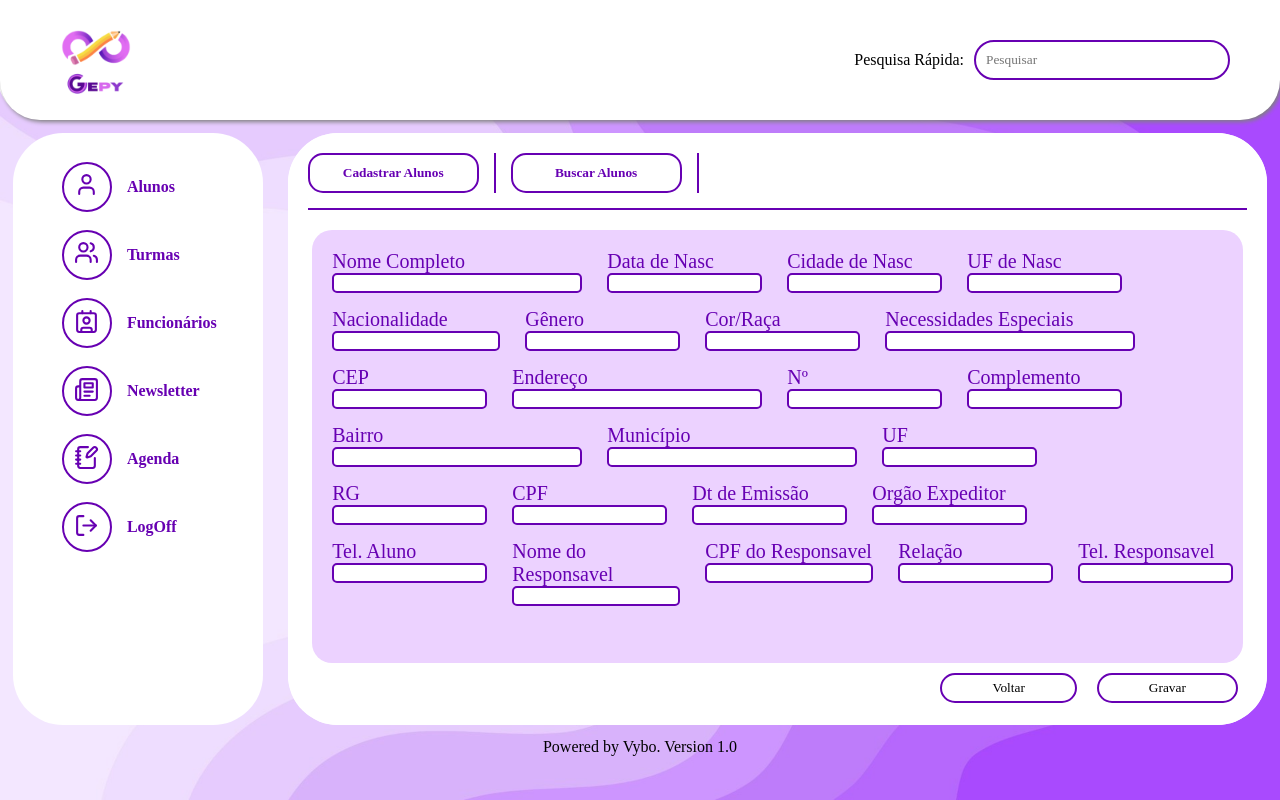
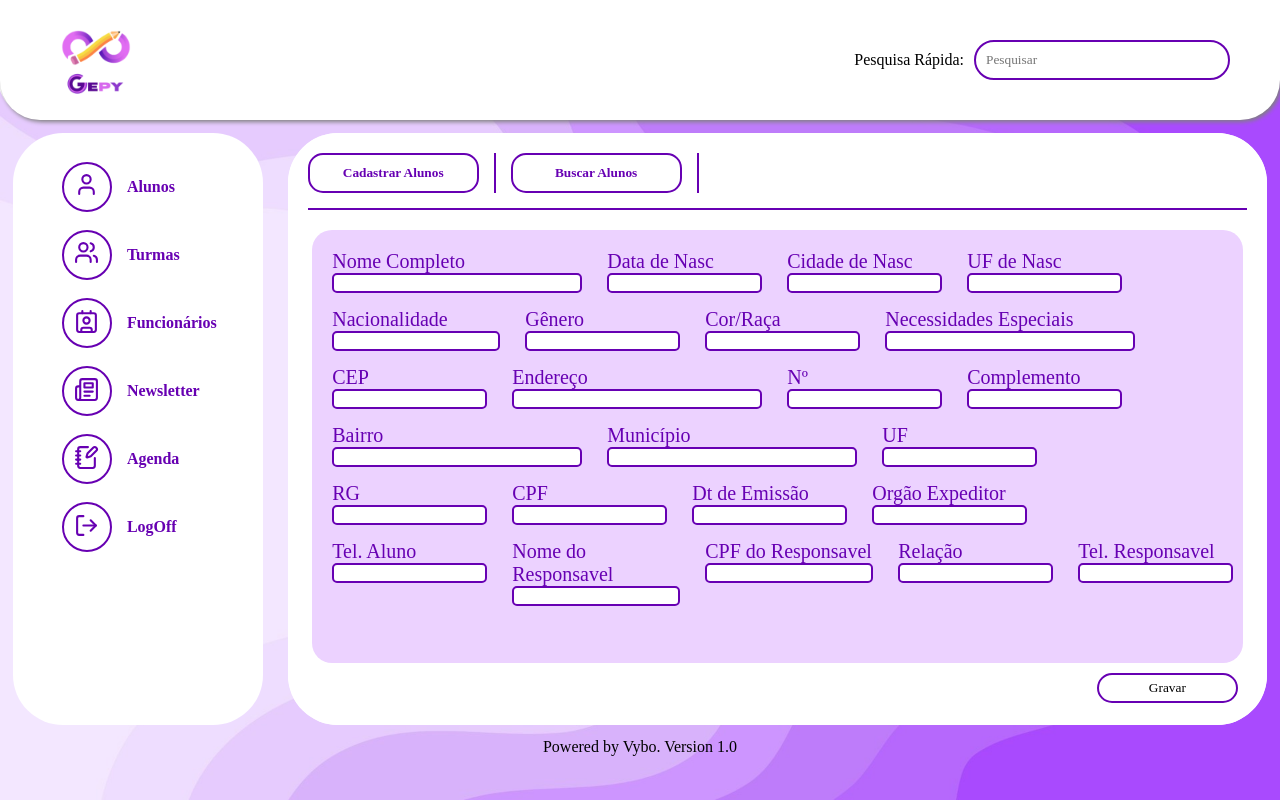
Before and after one commit to tcc-Vybo/VB_GEPY_FRONTEND_WEB, a React (Create React App) app: page /alunos/cadastrar in a window 1280 px wide. Built offline with nearby package versions, Linux system fonts and the light colour scheme; a web font is replaced by a local one.

Commit message:
feat: button voltar

```diff
--- a/src/Components/Alunos/components-alunos/cadastrar/index.jsx
+++ b/src/Components/Alunos/components-alunos/cadastrar/index.jsx
@@ -323,7 +323,6 @@ export default function CadastrarAlunos() {
         </div>
       </div>
       <div className='alunos-button'>
-        <button className='alunos-btn'>Voltar</button>
         <input className='alunos-btn' type='submit' value="Gravar"/>
       </div>
     </form>
```
